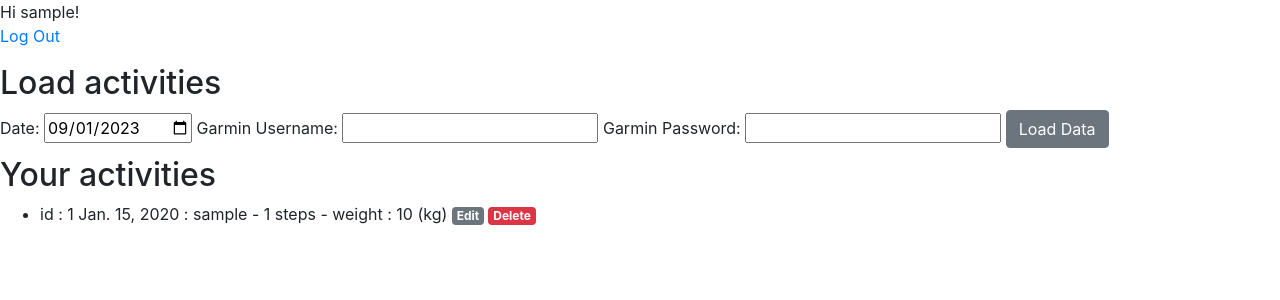
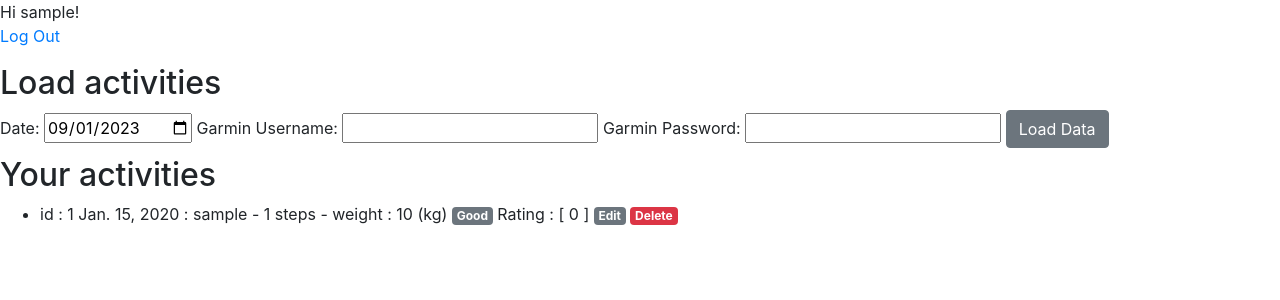
Before and after one commit to nils-n/keep-walking, a Django app: page /activities/ in a window 1280 px wide. Shown: the top 300 px of the page. Run offline with Django 3.2, Linux system fonts and the light colour scheme; a user stored in the database is signed in; tables that the repository leaves empty hold one stand-in row (values such as "Sample post"); parts of the project's set-up code (start-up, migrations or seed data) failed here and were passed over; some libraries are stand-ins or nearby versions.

Commit message:
add option to allow user to rate activity GOOD/BAD/NEUTRAL

```diff
--- a/activities/models.py
+++ b/activities/models.py
@@ -3,6 +3,12 @@ from django.db import models
 
 
 class GarminData(models.Model):
+    class EmotionRating(models.IntegerChoices):
+        BAD = 0
+        NEUTRAL = 1
+        GOOD = 2
+        UNDEFINED = 3
+
     user = models.ForeignKey(
         settings.AUTH_USER_MODEL,
         on_delete=models.CASCADE,
@@ -13,31 +19,12 @@ class GarminData(models.Model):
     weight_kg = models.PositiveIntegerField(null=True)
     created_at = models.DateField(auto_now=True)
     updated_at = models.DateField(auto_now=True)
+    rating = models.IntegerField(
+        choices=EmotionRating.choices, default=EmotionRating.UNDEFINED
+    )
 
     class Meta:
         ordering = ["-date"]
 
     def __str__(self):
         return self.user.username
-
-
-class Emotion(models.Model):
-    class EmotionRating(models.TextChoices):
-        BAD = "0", "BAD"
-        NEUTRAL = "1", "NEUTRAL"
-        GOOD = "2", "GOOD"
-        UNDEFINED = "3", "UNDEFINED"
-
-    activity = models.ForeignKey(
-        GarminData, on_delete=models.CASCADE, related_name="emotion_rating"
-    )
-    user = models.ForeignKey(
-        settings.AUTH_USER_MODEL,
-        on_delete=models.CASCADE,
-        related_name="emotion_rating",
-    )
-    rating = models.IntegerField(
-        choices=EmotionRating.choices, default=EmotionRating.UNDEFINED
-    )
-    created_at = models.DateField(auto_now=True)
-    updated_at = models.DateField(auto_now=True)
--- a/activities/templates/partials/activities.html
+++ b/activities/templates/partials/activities.html
@@ -9,6 +9,14 @@
 			{% for garmin_row in garmin_data %}
 						<li>
 							<span class='garmin-id'> id : {{  garmin_row.id }}  </span> {{ garmin_row.date}} : {{ garmin_row.user.username}} -  {{ garmin_row.steps }} steps -  weight : {{ garmin_row.weight_kg }} (kg)
+
+							<span class="badge rate-good-button  {%  if  garmin_row.rating == 'GOOD' %} badge-success  {% else %}  badge-secondary  {% endif%}",
+										style='cursor: pointer;'
+										hx-post=" {% url 'rate_good' garmin_row.id %} "
+										hx-target='#activities-list'
+							>Good</span>
+
+							<span> Rating : [ {{  garmin_row.rating  }} ] </span>
 
 							<a
 							class='badge badge-secondary edit-button'
--- a/activities/urls.py
+++ b/activities/urls.py
@@ -5,6 +5,7 @@ from .views import (
     edit_activity,
     load_activities,
     ActivityList,
+    rate_good
 )
 
 urlpatterns = [
@@ -29,6 +30,7 @@ htmx_urlpatterns = [
         delete_activity,
         name="delete_activity",
     ),
+    path("rate_good/<int:garmin_data_id>/", rate_good, name="rate_good"),
 ]
 
 urlpatterns += htmx_urlpatterns
--- a/activities/views.py
+++ b/activities/views.py
@@ -150,3 +150,36 @@ def edit_activity(request, garmin_data_id, *args, **kwargs):
         garmin_form = EditGarminDataForm(initial=data)
         context = {"garmin_edit_form": garmin_form, "date": garmin_data.date}
         return render(request, "edit_activity.html", context)
+
+
+def rate_good(request, garmin_data_id):
+    """
+    this views sends a POST request of a user rating
+    of an activity
+    """
+    garmin_data = get_object_or_404(GarminData, id=garmin_data_id)
+
+    if garmin_data.user.username == request.user.username:
+        if garmin_data.rating == garmin_data.EmotionRating.UNDEFINED:
+            print("-->Emotion does not exist : creating now. ")
+            garmin_data.rating = garmin_data.EmotionRating.GOOD
+            garmin_data.save()
+            request, messages.SUCCESS, "Emotion Rating successful"
+        else:
+            print("-->Emotion exists : updating now. ")
+            garmin_data.rating = garmin_data.EmotionRating.GOOD
+            garmin_data.save()
+            request, messages.SUCCESS, "Emotion Rating changed successfully"
+    else:
+        messages.add_message(
+            request, messages.ERROR, "No permission to do this request"
+        )
+    # update the template
+    garmin_data = GarminData.objects.filter(user=request.user)
+    return render(
+        request,
+        "partials/activities.html",
+        {
+            "garmin_data": garmin_data,
+        },
+    )
```
Also changed, not shown: activities/migrations/0006_auto_20230902_1912.py (added).
